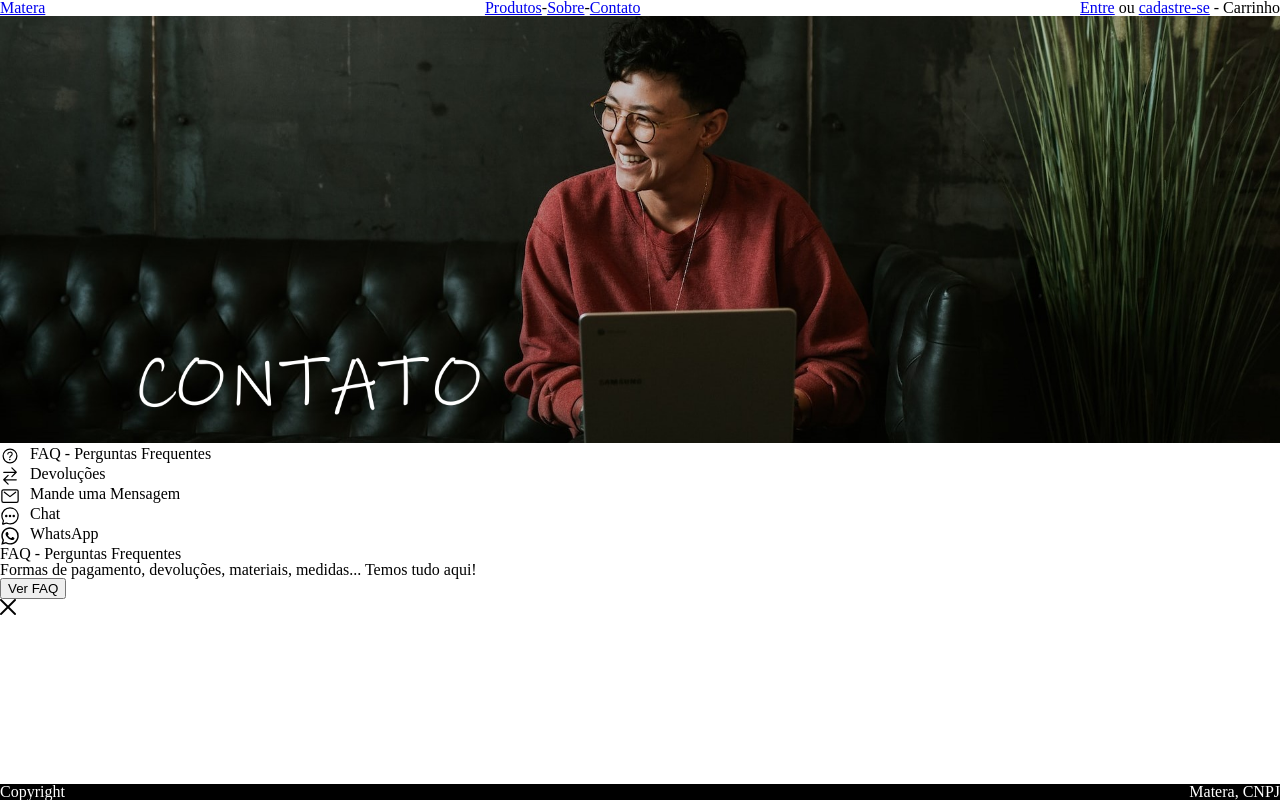
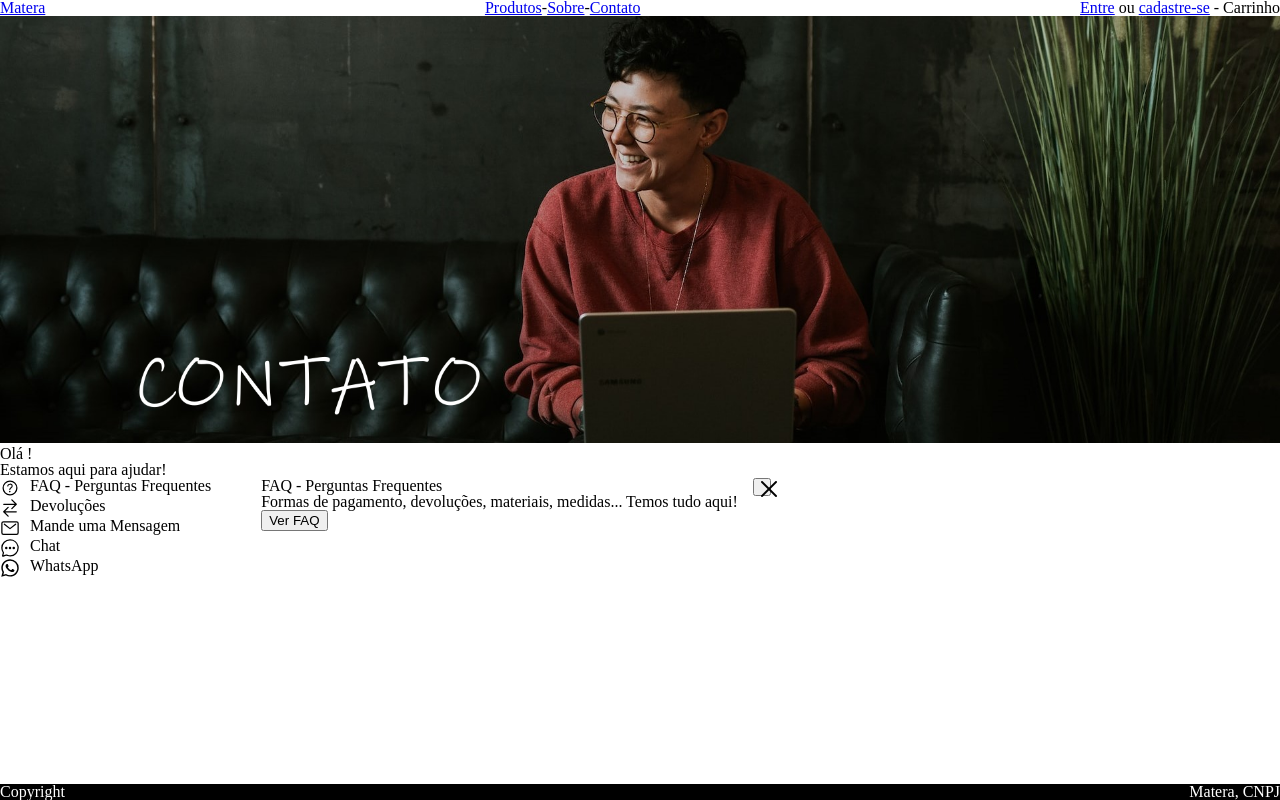
Before and after one commit to lcfernandez/driven-projeto15-matera-front, a React (Create React App) app: page /contato in a window 1280 px wide. Both pictures are taken after a click on the item "FAQ - Perguntas Frequentes". Built offline with nearby package versions, Linux system fonts and the light colour scheme.

Commit message:
feat: add function to close chosen help

```diff
--- a/src/assets/styles/ContactUsStyles.js
+++ b/src/assets/styles/ContactUsStyles.js
@@ -21,12 +21,24 @@ export const MenuList = styled.ul`
     }
 `;
 
-export const DetailsContainer = styled.div``;
+export const DetailsContainer = styled.div`
+    margin-left: 50px;
+`;
 
-export const MainContainer = styled.div``;
+export const MainContainer = styled.div`
+    display: flex;
+`;
 
 export const HelpContainer = styled.div`
+    display: flex;
     img {
         width: 16px;
+        height: 16px;
     }
 `;
+
+export const CloseButton = styled.button`
+    width: 18px;
+    height: 18px;
+    margin-left: 15px;
+ `;
--- a/src/pages/ContactUsPage.js
+++ b/src/pages/ContactUsPage.js
@@ -5,11 +5,18 @@ import message from "../assets/images/mail-outline.svg"
 import whatsapp from "../assets/images/logo-whatsapp.svg";
 import swap from "../assets/images/swap-horizontal-outline.svg";
 import close from "../assets/images/close-outline.png"
-import { ContactContainer, ContactImg, ContactTitle, MenuContainer, MenuList, DetailsContainer, MainContainer, HelpContainer } from "../assets/styles/ContactUsStyles";
-import { useState } from "react";
+import { ContactContainer, ContactImg, ContactTitle, MenuContainer, MenuList, DetailsContainer, MainContainer, HelpContainer, CloseButton } from "../assets/styles/ContactUsStyles";
+import UsernameContext from "../contexts/UsernameContext";
+import { useContext, useState } from "react";
 
 const ContactUsPage = () => {
+    const [username] = useContext(UsernameContext);
     const [help, setHelp] = useState(null);
+
+    const closeHelp = e => {
+        e.preventDefault();
+        setHelp(null);
+    };
 
     const ShowHelpType = ({ type }) => {
         if (type === "faq") {
@@ -20,7 +27,9 @@ const ContactUsPage = () => {
                         <p>Formas de pagamento, devoluções, materiais, medidas... Temos tudo aqui!</p>
                         <button>Ver FAQ</button>
                     </div>
-                    <img src={close} alt="ícone de fechar" />
+                    <CloseButton onClick={e => closeHelp(e)}>
+                        <img src={close} alt="ícone de fechar" />
+                    </CloseButton>
                 </HelpContainer>
             );
         } else if (type === "changes") {
@@ -32,7 +41,9 @@ const ContactUsPage = () => {
                         <p>É muito mais fácil!</p>
                         <button>Solicitar devolução</button>
                     </div>
-                    <img src={close} alt="ícone de fechar" />
+                    <CloseButton onClick={e => closeHelp(e)}>
+                        <img src={close} alt="ícone de fechar" />
+                    </CloseButton>
                 </HelpContainer>
             );
         } else if (type === "message") {
@@ -44,7 +55,9 @@ const ContactUsPage = () => {
                         <p>Retorno em até 1 dia últil.</p>
                         <button>Enviar mensagem</button>
                     </div>
-                    <img src={close} alt="ícone de fechar" />
+                    <CloseButton onClick={e => closeHelp(e)}>
+                        <img src={close} alt="ícone de fechar" />
+                    </CloseButton>
                 </HelpContainer>
             );
         } else if (type === "chat") {
@@ -57,7 +70,9 @@ const ContactUsPage = () => {
                         <p>Sábado: 12:00 - 20:00</p>
                         <button>Iniciar chat</button>
                     </div>
-                    <img src={close} alt="ícone de fechar" />
+                    <CloseButton onClick={e => closeHelp(e)}>
+                        <img src={close} alt="ícone de fechar" />
+                    </CloseButton>
                 </HelpContainer>
             );
         } else if (type === "whatsapp") {
@@ -69,17 +84,19 @@ const ContactUsPage = () => {
                         <p>Sábado: 12:00 - 20:00</p>
                         <button>Iniciar conversa</button>
                     </div>
-                    <img src={close} alt="ícone de fechar" />
+                    <CloseButton onClick={e => closeHelp(e)}>
+                        <img src={close} alt="ícone de fechar" />
+                    </CloseButton>
                 </HelpContainer>
             );
         }
     };
 
-
     return (
         <ContactContainer>
             <ContactImg src={contact} alt="foto de uma mulher com um notebook no colo" />
-            <ContactTitle />
+            <ContactTitle>Olá {username}!</ContactTitle>
+            <p>Estamos aqui para ajudar!</p>
             <MainContainer>
                 <MenuContainer>
                     <MenuList>
@@ -109,7 +126,6 @@ const ContactUsPage = () => {
                     <ShowHelpType type={help} />
                 </DetailsContainer>
             </MainContainer>
-
         </ContactContainer>
     );
 };
```
